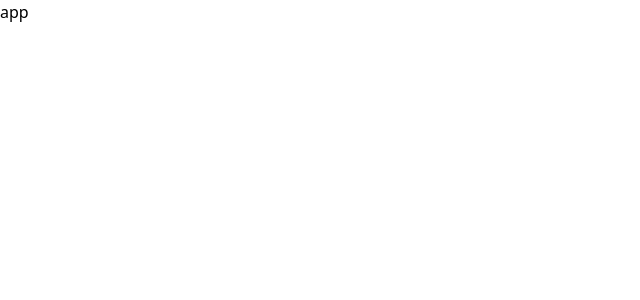
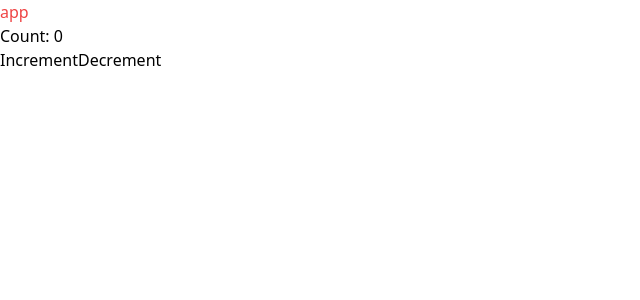
Before and after one commit to Ochiengsteven/rent-a-date, a React (Vite) app: page / in a window 1280 px wide. Shown: the top 300 px of the page, without its empty margins (0-640 px from the left). Built offline with nearby package versions, Linux system fonts and the light colour scheme.

Commit message:
ADD ROUTER

```diff
--- a/package.json
+++ b/package.json
@@ -11,9 +11,12 @@
   },
   "dependencies": {
     "@ant-design/icons": "^5.4.0",
+    "@reduxjs/toolkit": "^2.2.7",
     "antd": "^5.20.1",
     "react": "^18.3.1",
-    "react-dom": "^18.3.1"
+    "react-dom": "^18.3.1",
+    "react-redux": "^9.1.2",
+    "react-router-dom": "^6.26.1"
   },
   "devDependencies": {
     "@eslint/js": "^9.9.0",
--- a/src/App.jsx
+++ b/src/App.jsx
@@ -1,9 +1,18 @@
 import React from "react";
+import { useSelector, useDispatch } from "react-redux";
+import { increment, decrement } from "./redux/reducers/counterSlice";
 
 const App = () => {
+  const count = useSelector((state) => state.counter.value);
+  const dispatch = useDispatch();
   return (
     <div>
-      <p>app</p>
+      <p className="text-red-500">app</p>
+      <div>
+        <p>Count: {count}</p>
+        <button onClick={() => dispatch(increment())}>Increment</button>
+        <button onClick={() => dispatch(decrement())}>Decrement</button>
+      </div>
     </div>
   );
 };
--- a/src/main.jsx
+++ b/src/main.jsx
@@ -1,10 +1,17 @@
-import { StrictMode } from 'react'
-import { createRoot } from 'react-dom/client'
-import App from './App.jsx'
-import './index.css'
+import { StrictMode } from "react";
+import { BrowserRouter as Router } from "react-router-dom";
+import { createRoot } from "react-dom/client";
+import { Provider } from "react-redux";
+import store from "./redux/store.js";
+import App from "./App.jsx";
+import "./index.css";
 
-createRoot(document.getElementById('root')).render(
+createRoot(document.getElementById("root")).render(
   <StrictMode>
-    <App />
-  </StrictMode>,
-)
+    <Provider store={store}>
+      <Router>
+        <App />
+      </Router>
+    </Provider>
+  </StrictMode>
+);
--- /dev/null
+++ b/src/redux/reducers/counterSlice.js
@@ -0,0 +1,18 @@
+// features/counterSlice.js
+import { createSlice } from "@reduxjs/toolkit";
+
+const counterSlice = createSlice({
+  name: "counter",
+  initialState: { value: 0 },
+  reducers: {
+    increment: (state) => {
+      state.value += 1;
+    },
+    decrement: (state) => {
+      state.value -= 1;
+    },
+  },
+});
+
+export const { increment, decrement } = counterSlice.actions;
+export default counterSlice.reducer;
--- /dev/null
+++ b/src/redux/store.js
@@ -0,0 +1,11 @@
+// app/store.js
+import { configureStore } from "@reduxjs/toolkit";
+import counterReducer from "./reducers/counterSlice";
+
+const store = configureStore({
+  reducer: {
+    counter: counterReducer,
+  },
+});
+
+export default store;
```
Also changed, not shown: 1 other file (tests, documents, lock files or other folders).
